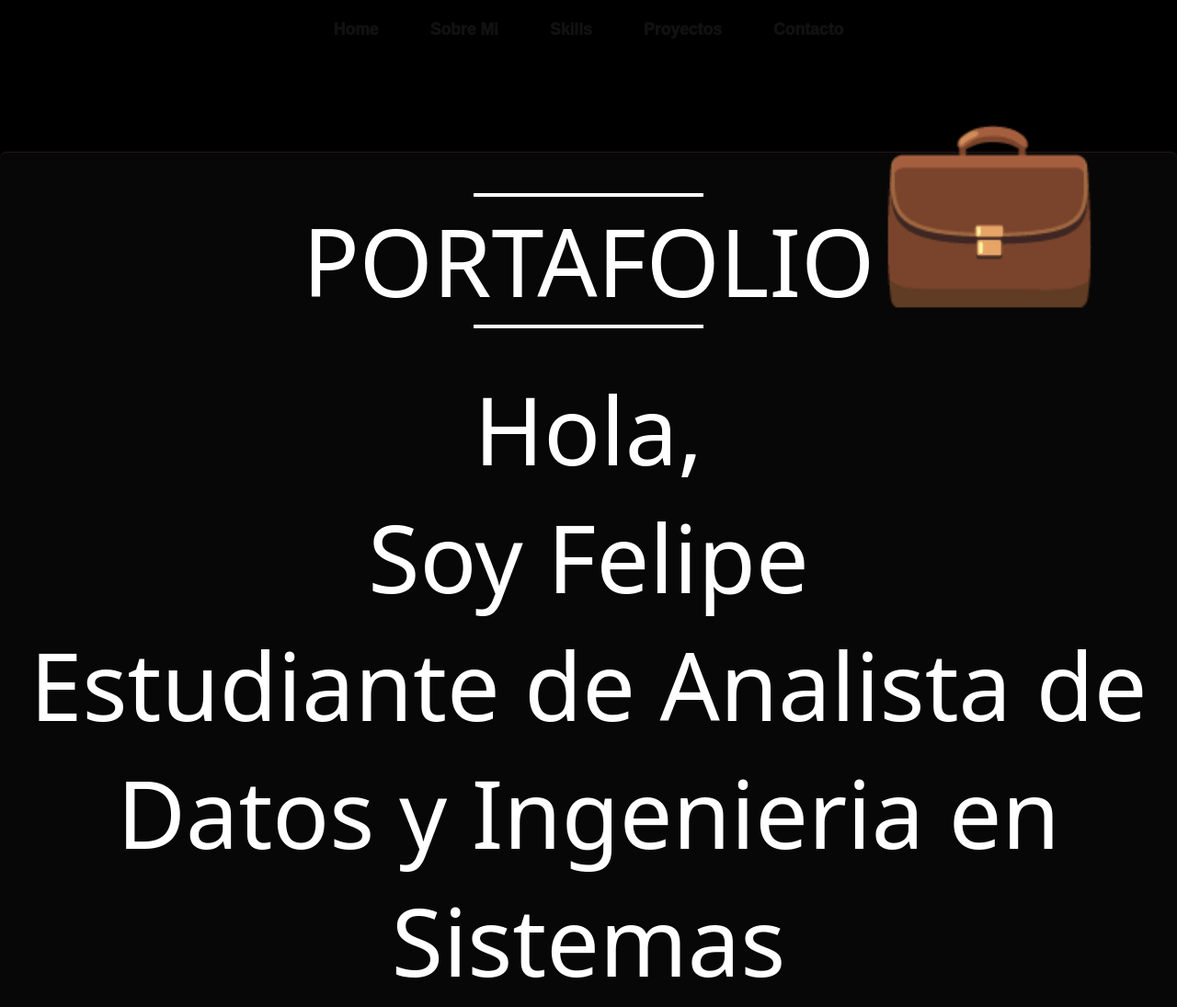
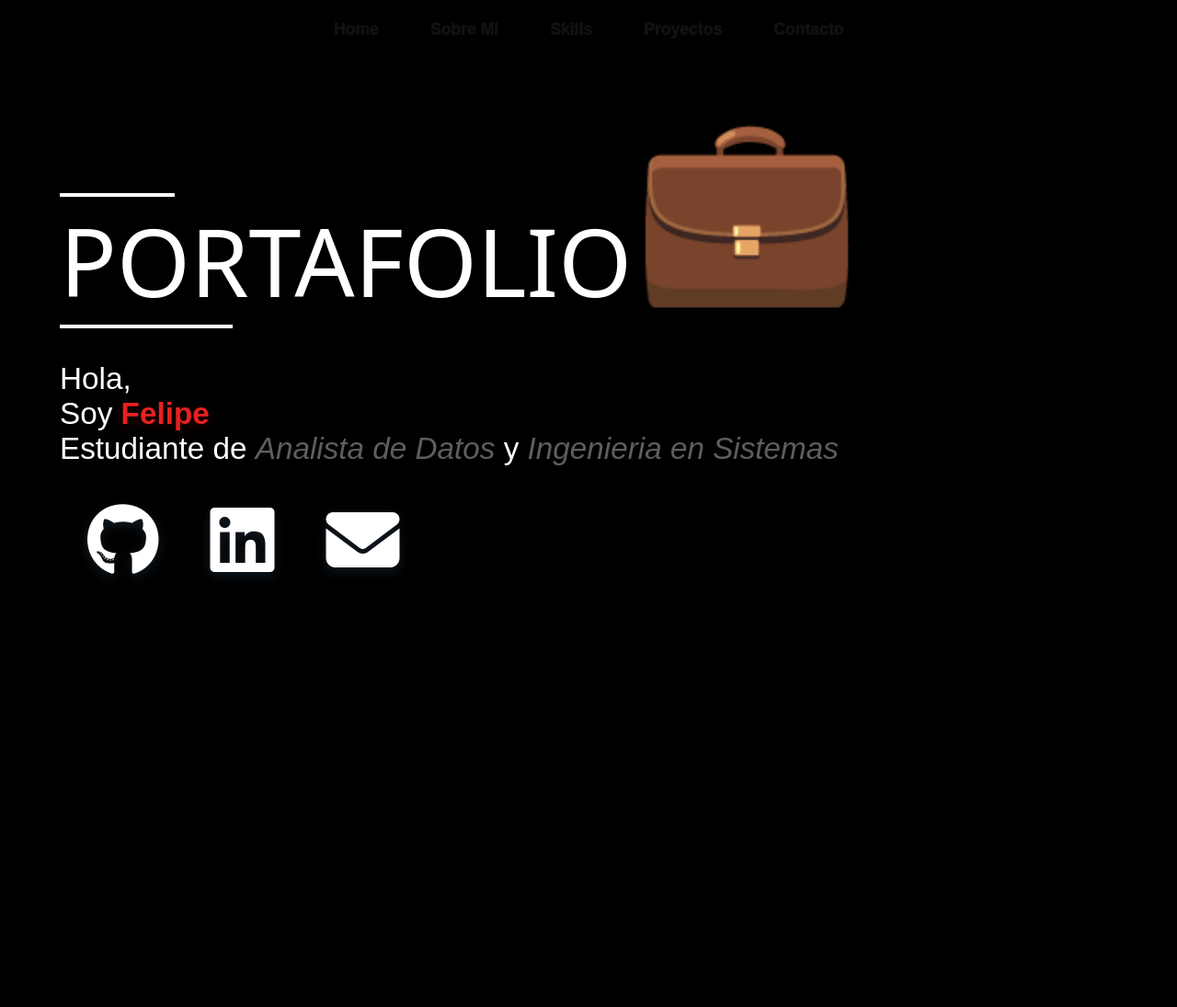
Before and after one commit to FelipeCorreaCamio/Portafolio, a plain HTML site: page index.html in a window 1280 px wide. Shown: the top 1095 px of the page at 92% size. Drawn offline with Linux system fonts and the light colour scheme; a web font is replaced by a local one.

Commit message:
Añadi los estilos para los elementos nuevos del cartel principal

```diff
--- a/css.css
+++ b/css.css
@@ -1,5 +1,7 @@
 /* FONTS*/
 @import url('https://fonts.googleapis.com/css2?family=Boldonse&display=swap');
+@import url('https://fonts.googleapis.com/css2?family=Gabarito:wght@400..900&display=swap');
+
 /* FONTS*/
 * {
   margin: 0;
@@ -11,8 +13,9 @@ body {
   font-family: Arial, sans-serif;
     background: #000000;
     background: linear-gradient(92deg, rgba(0, 0, 0, 1) 0%, rgba(0, 0, 0, 1) 33%, rgba(0, 0, 0, 1) 52%, rgba(0, 0, 0, 1) 67%, rgba(0, 0, 0, 1) 100%);
-  justify-content: center;
-  align-items: center;
+    justify-content: center;
+    align-items: center;
+    height: 300vh;
 }
 
 
@@ -31,7 +34,7 @@ body {
     font-weight: 1000;
     font-size: 1.1em;
     text-decoration: none;
-    padding: 6px 20px;
+    padding: 0.75vh 2.5vh;
     transition: .5s;
     color:#111
 
@@ -48,8 +51,8 @@ body {
     width: 100%;
     height: 100%;
     z-index: -1;
-    border-bottom: 2px solid rgb(208, 42, 86);
-    border-radius: 15px;
+    border-bottom: 0.25vh solid rgb(208, 42, 86);
+    border-radius: 1.875vh;
     transform: scale(0) translateY(50px);
     opacity: 0;
     transition: .5s;
@@ -77,7 +80,7 @@ body {
     width: 100%;
     display: flex;
     justify-content: center; /* centra horizontalmente el cartel */
-    margin-top: 100px; /* separación respecto al menú */
+    margin-top: 12.5vh; /* separación respecto al menú */
     position: relative; /* evita que hijos absolute interfieran con otros */
     z-index: 1; /* asegura que esté sobre fondos o decoraciones */
      height: auto;
@@ -86,41 +89,114 @@ body {
 .cartel {
     width: 100%; /* no ocupa todo el ancho */
      height: auto;
-    background-color: #070707; /* fondo */
+    background-color: #000000; /* fondo */
     color: white; /* texto */
-    padding: 15px;
-    border-radius: 8px;
-    text-align: center;
-    font-family: "Boldonse", system-ui;
-    font-weight: 400;
-    font-style: normal;
-    font-size: 8vw;
-box-shadow: rgba(44, 6, 6, 0.194) 0px 0px 0px 2px, rgba(44, 6, 6, 0.4) 0px 4px 6px -1px, rgba(255, 255, 255, 0.08) 0px 1px 0px inset;    display: block;
+    padding: 1.875vh;
+    border-radius: 1vh;
     position: relative;
 }
 
 .cartel hr{
     position: relative;
-    width: 20%;
-    margin: auto;
-    margin-top: 30px;
-     border:2px solid white;
+    width: 10%;
+    margin-top: 3.75vh;
+    border:0.35vh solid white;
+    margin-left: 6.25vh;
 }
 .cartel .hr-dos{
-    margin-top: 0px;
-    margin-bottom: 40px;
+    width: 15%;
+    margin-top: 0vh;
+    margin-bottom: 4.44vh;
 }
+
+.cartel .texto-prede {
+    text-align: left;
+
+}
+.cartel .parrafo-uno{
+     margin-left: 6.25vh;
+    font-family: "Boldonse", system-ui;
+    font-weight: 400;
+    font-style: normal;
+    font-size: 8vw;
+}
+
+.cartel .parrafo-dos{
+    margin-left: 6.25vh;
+    font-family: "Gabarito", sans-serif;
+    font-optical-sizing: auto;
+    font-weight: 400;
+    font-style: normal;
+    font-size: 2.6vw;
+
+
+}
+.cartel .parrafo-dos span{
+    color: rgb(231, 33, 33);
+    font-weight: bold;
+      filter: drop-shadow(0 4px 6px rgba(255, 0, 0, 0.169));
+
+}
+
+.cartel .parrafo-dos .titulos{
+    font-weight: normal;
+    font-style: italic;
+    color: #5e5e5e;
+    filter: none;
+}
+
+.cartel .box-redes{
+
+    width: max-content;
+    height: max-content;
+    margin-left: 10vh;
+    margin-top: 5vh;
+    display: flex;
+    gap: 7vh;
+}
+
+.cartel .box-redes .red{
+    background-color: none;
+    border-radius: 1vh;
+    width: max-content;
+    height: max-content;
+    transition: transform 0.4s ease;
+    transform: scale(1);
+
+}
+
+.cartel .box-redes a{
+    all: unset;
+}
+
+.cartel .box-redes .red i {
+    font-size: 10vh;
+    transform-origin: center center;
+    transform: scale(1);
+    filter: drop-shadow(0 4px 6px rgba(38, 57, 77, 0.468));
+
+}
+
+
+.cartel .box-redes .red:hover  {
+    transform: scale(1.2); /* aumenta 20% */
+    cursor: pointer;
+    filter: drop-shadow(0 6px 10px rgba(38, 57, 77, 0.502));
+      background: radial-gradient(circle, rgba(0,0,0,1) 40%, rgba(0,0,0,0) 100%);
+
+}
+
 /* Responsivo */
 @media (max-width: 768px) {
     .nav-links {
         text-align: center;
         flex-direction: column;
         position: absolute;
-        top: 70px;
-        right: 20px;
+        top: 8.75vh;        /* 70px ≈ 8.75vh */
+        right: 2.5vh;       /* 20px ≈ 2.5vh */
         background: rgba(1, 1, 1, 0.95);
         padding: 1rem;
-        border-radius: 10px;
+        border-radius: 1.25vh;  /* 10px ≈ 1.25vh */
         position: absolute; /* o relative, según tu estructura */
         z-index: 10; /* número mayor que el z-index del cartel */
         /* otros estilos que tengas */
@@ -145,10 +221,16 @@ box-shadow: rgba(44, 6, 6, 0.194) 0px 0px 0px 2px, rgba(44, 6, 6, 0.4) 0px 4px 6
 
     .cartel {
         font-size: 7vw; /* más pequeño en pantallas chicas */
-        padding: 10px;
+        padding: 1.25vh;  /* 10px ≈ 1.25vh */
     }
 
     .contenedor-centro {
-        margin-top: 50px;
+        margin-top: 6.25vh; /* 50px ≈ 6.25vh */
     }
+
+    .cartel .box-redes .red i {
+    font-size: 7vh;
+    transform-origin: center center;
+    transform: scale(1);
 }
+}
```
